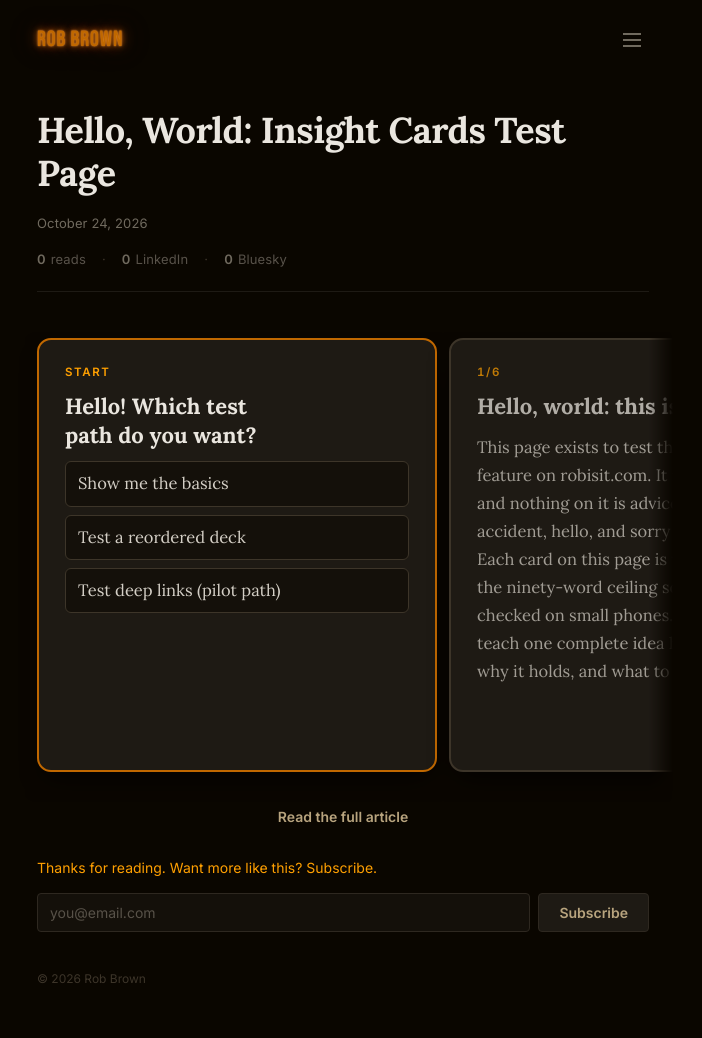
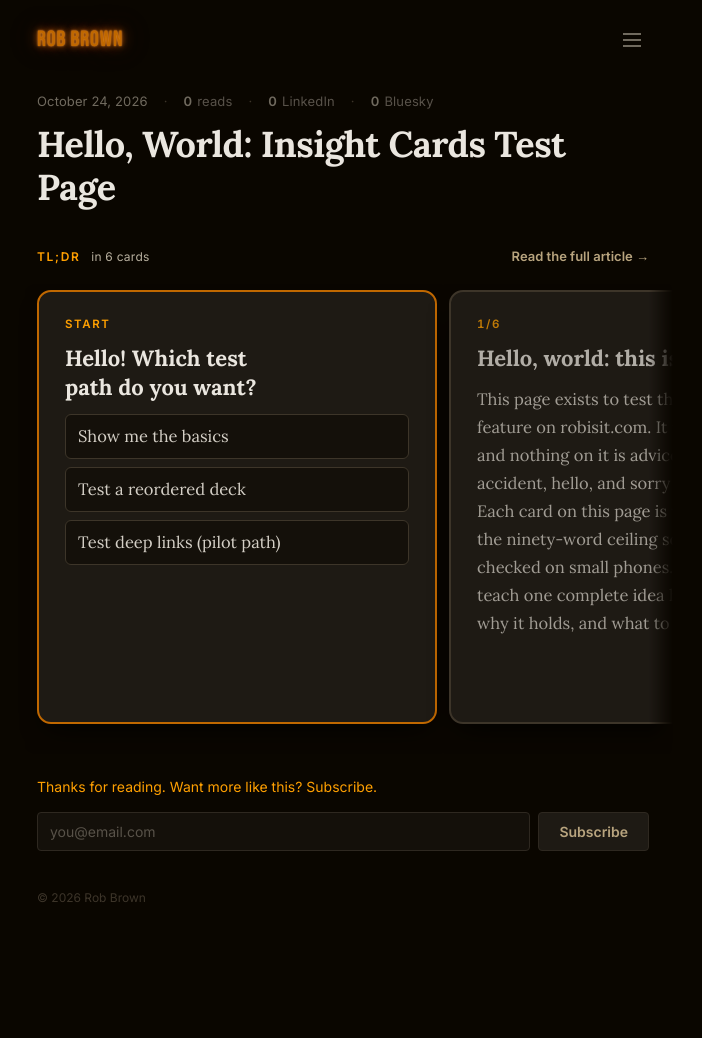
Before and after one commit to RobBrown/robisit, a Jekyll site: the page built from _articles/hello-world-cards.md, in a window 1280 px wide. Shown: the whole page, without its empty margins (297-999 px from the left). Built offline with Jekyll 4.4.1, drawn with Linux system fonts in a browser that asks for light colours; after the commit the page ends 957 px from its top, so only the background shows below that.

Commit message:
feat: TL;DR heading row with the reveal link; compact masthead on carded pages

```diff
--- a/_includes/insight-cards.html
+++ b/_includes/insight-cards.html
@@ -10,7 +10,11 @@
 {%- assign ic_ids = ic.insights | map: "id" -%}
 {%- assign ic_order = ic.default_order | default: ic_ids -%}
 {%- assign ic_total = ic.insights | size | plus: 1 -%}
-<section class="ic-deck" id="ic-deck" role="region" aria-label="Insight cards" hidden>
+<div class="ic-head" id="ic-head" hidden>
+    <h2 class="ic-label" id="ic-label">TL;DR <span class="ic-count">in {{ ic_total }} cards</span></h2>
+    <div class="ic-expand" id="ic-expand"><button type="button" class="ic-reveal" aria-label="Read the full article">Read the full article<span aria-hidden="true"> &rarr;</span></button></div>
+  </div>
+  <section class="ic-deck" id="ic-deck" role="region" aria-labelledby="ic-label" hidden>
     <div class="ic-rail" tabindex="0">
       {%- if ic.situation %}
       <div class="ic-card ic-situation" role="group" aria-roledescription="card" aria-label="Start">
@@ -42,5 +46,4 @@
     <button type="button" class="ic-chev ic-next" aria-label="Next card">›</button>
     <div class="ic-sr" id="ic-live" aria-live="polite"></div>
   </section>
-  <div class="ic-expand" id="ic-expand" hidden><button type="button" class="ic-reveal">Read the full article</button></div>
   <script type="application/json" id="ic-data">{"default_anchor":{{ ic.default_anchor | jsonify }},"options":{{ ic.situation.options | default: "" | jsonify | replace: "</", "<\/" }}}</script>
--- a/_layouts/article.html
+++ b/_layouts/article.html
@@ -391,7 +391,7 @@ footer .copy{
   </div>
 </nav>
 
-<article>
+<article{% if ic_valid %} class="ic-page"{% endif %}>
   <header>
     <h1>{{ page.title }}</h1>
     <div class="date">{{ page.date | date: "%B %-d, %Y" }}</div>
--- a/assets/css/insight-cards.css
+++ b/assets/css/insight-cards.css
@@ -19,7 +19,40 @@
 }
 @media(max-width:600px){:root{--ic-gutter:20px}}
 
-.ic-deck[hidden],.ic-expand[hidden]{display:none}
+.ic-deck[hidden],.ic-head[hidden],.ic-expand[hidden]{display:none}
+
+/* Carded pages: a compact masthead. Date and stats share one line above the
+   title, and the TL;DR heading row takes the place of the header rule. Scoped
+   to .ic-page so posts without cards are untouched. */
+.ic-page{padding-top:28px}
+.ic-page header{display:flex;flex-wrap:wrap;align-items:center;column-gap:16px;margin-bottom:28px}
+.ic-page header .date{order:-1;margin:0}
+.ic-page header .date::after{content:"\00b7";margin-left:16px;color:var(--ic-edge)}
+.ic-page header .byline{order:-1}
+.ic-page header h1{flex:1 0 100%;margin:10px 0 0}
+.ic-page header .rule{display:none}
+@media(max-width:600px){
+  /* Keep date and stats on one line at 375px. */
+  .ic-page{padding-top:24px}
+  .ic-page header{column-gap:9px}
+  .ic-page header .date,.ic-page header .byline{font-size:12px;letter-spacing:0}
+  .ic-page header .date::after{margin-left:9px}
+  .ic-page header .byline{gap:9px}
+}
+@media(max-width:374px){
+  /* Too narrow for one line: the date gets its own line, without the dot. */
+  .ic-page header .date{flex-basis:100%;margin-bottom:4px}
+  .ic-page header .date::after{display:none}
+}
+
+/* Section heading: the TL;DR label (as on the site's TL;DR block), the card
+   count, and the way out to the full article on the right. */
+.ic-head{display:flex;align-items:baseline;justify-content:space-between;gap:16px;margin-bottom:12px}
+.ic-label{
+  margin:0;font-family:var(--ic-sans);font-size:12px;font-weight:600;letter-spacing:.14em;line-height:1.4;
+  color:var(--ic-accent);
+}
+.ic-count{margin-left:6px;letter-spacing:.02em;font-weight:400;color:var(--ic-ink-soft)}
 /* Deck: native scroller spanning the column plus its gutters. As in the
    prototype, the current card lines up with the text column and the next
    card shows to its right. */
@@ -103,15 +136,14 @@
   .ic-deck:hover .ic-chev,.ic-chev:focus-visible{opacity:1}
 }
 
-.ic-expand{display:flex;justify-content:center;margin-top:-4px}
 .ic-reveal{
-  cursor:pointer;padding:10px 4px;background:none;border:0;
-  font-family:var(--ic-sans);font-size:14px;font-weight:600;
+  cursor:pointer;padding:6px 0;background:none;border:0;white-space:nowrap;
+  font-family:var(--ic-sans);font-size:13px;font-weight:600;
   color:var(--ic-link);
 }
-.ic-reveal:hover{color:var(--ic-ink)}
+.ic-reveal:hover{color:var(--ic-accent)}
 
-.ic-article{margin-top:48px}
+.ic-article{margin-top:24px}
 .ic-article:focus{outline:none}
 .ic-article [id]{scroll-margin-top:16px}
 .ic-article h1:focus,.ic-article h2:focus,.ic-article h3:focus{outline:none}
--- a/assets/js/insight-cards.js
+++ b/assets/js/insight-cards.js
@@ -25,6 +25,7 @@
   var prev = deck.querySelector('.ic-prev');
   var next = deck.querySelector('.ic-next');
   var live = document.getElementById('ic-live');
+  var head = document.getElementById('ic-head');
   var expand = document.getElementById('ic-expand');
   var situation = rail.querySelector('.ic-situation');
   var terminal = rail.querySelector('.ic-terminal');
@@ -181,7 +182,7 @@
   var card = parseInt(q.get('card'), 10);
   var start = Math.max(0, Math.min(isNaN(card) ? 0 : card - offset, last()));
   deck.hidden = false;
-  expand.hidden = false;
+  head.hidden = false;
   article.hidden = true;
   go(start, true);
   aim = null;
```
Also changed, not shown: DECISIONS.md (+8 -2 lines), tests/a11y.spec.js (+5 -4 lines), tests/layout.spec.js (+4 -5 lines), tests/rendering.spec.js (+3 -3 lines).
